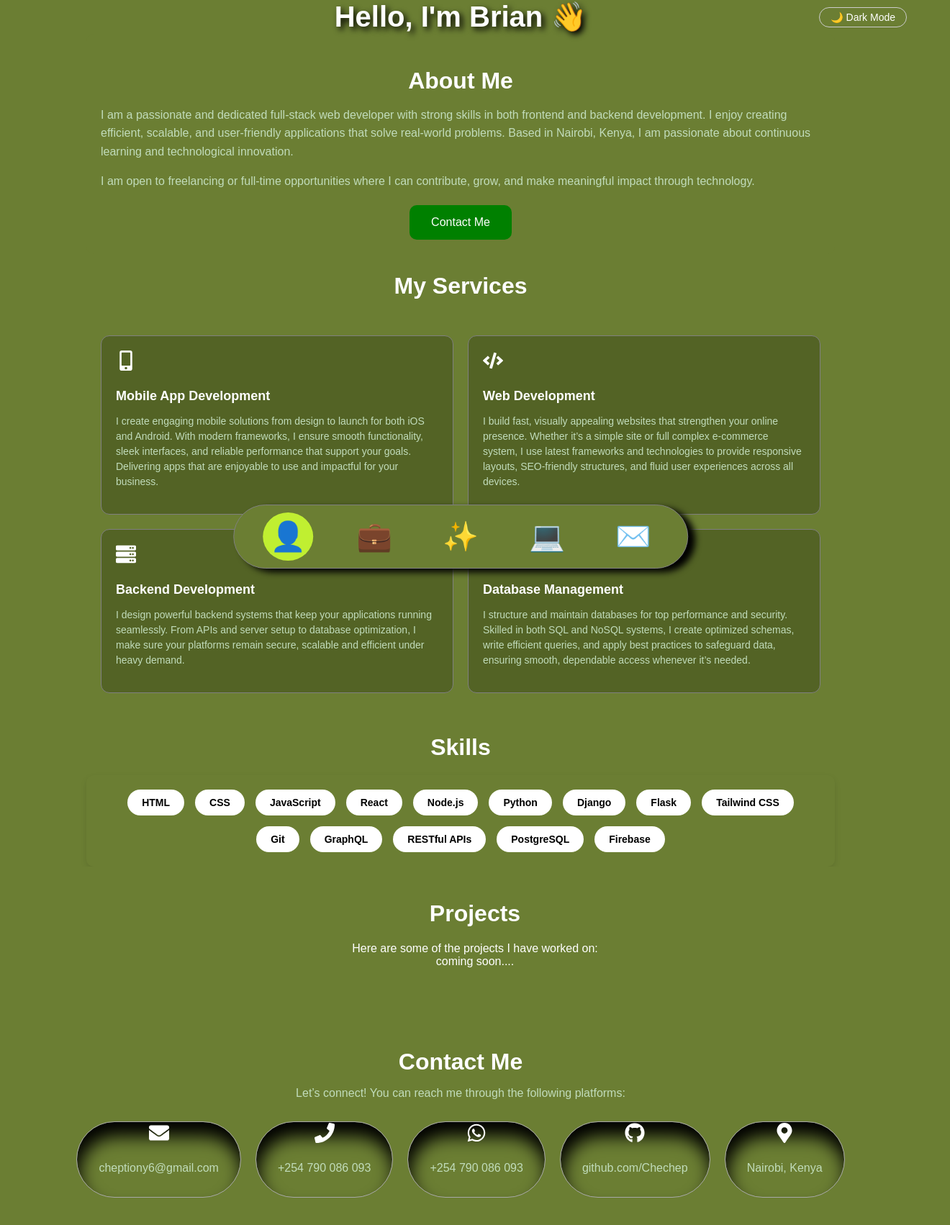
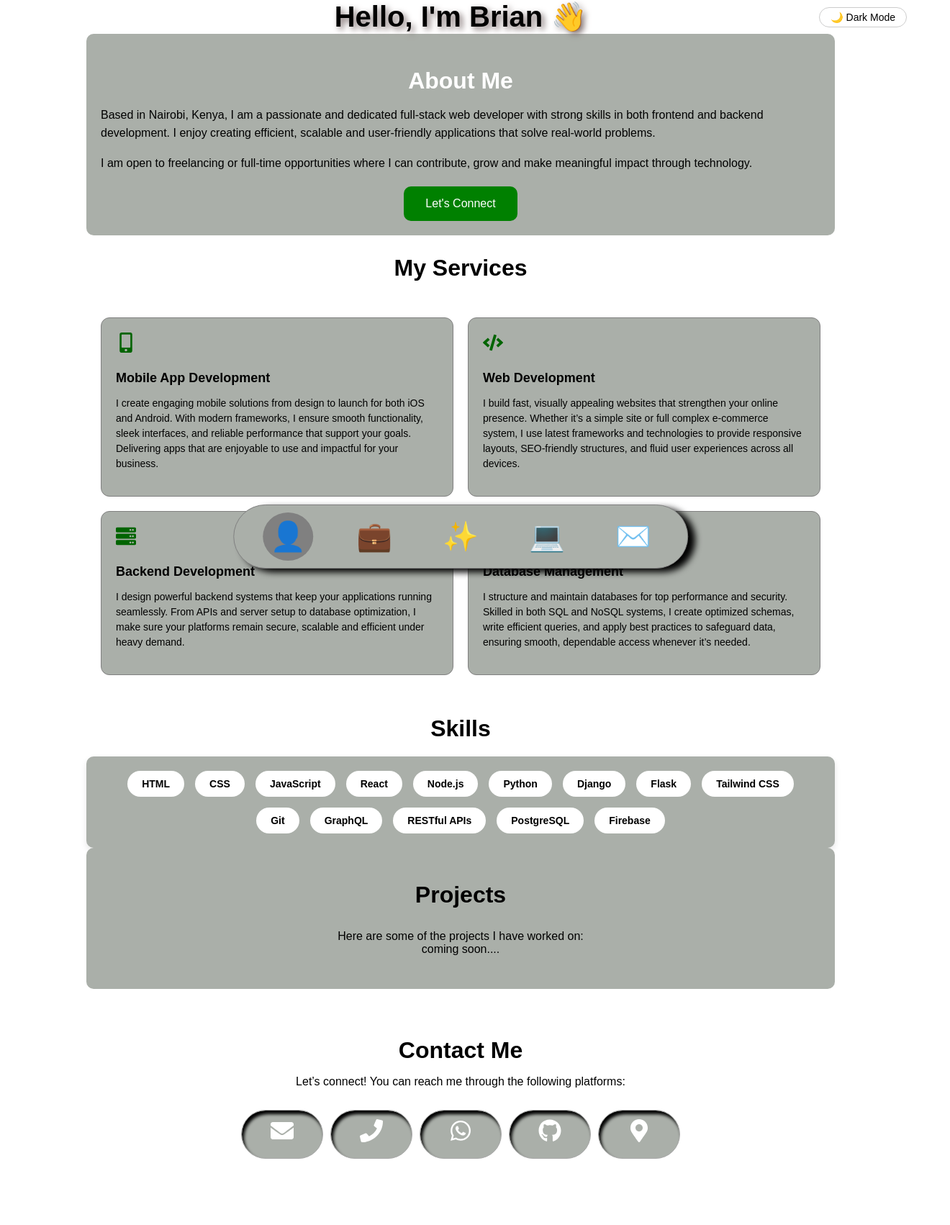
Before and after one commit to Chechep/cheptiony, a React (Vite) app: page / in a window 1280 px wide. Shown: the top 1702 px of the page at 72% size, 1320 px wide, since content can reach past the window. Built offline with nearby package versions, Linux system fonts and the light colour scheme; the HTML template or start-up script is replaced by a standard one.

Commit message:
updating styles

```diff
--- a/src/components/contact.css
+++ b/src/components/contact.css
@@ -1,62 +1,54 @@
 .contact-page {
     padding: 40px;
     text-align: center;
-    color: white;
-    background-color: rgba(107, 126, 51);
     padding-bottom: 120px;
   }
 
   .contact-page h1 {
     font-size: 32px;
     margin-bottom: 10px;
-    color: white;
+    color: black;
   }
 
   .contact-page p {
     margin-bottom: 30px;
     font-size: 16px;
-    color: rgb(193, 220, 187);
+    color: black;
   }
 
   .contact-methods {
     display: flex;
     justify-content: center;
-    gap: 20px;
+    gap: 10px;
     flex-wrap: wrap;
   }
 
-  .contact-info {
-    flex-direction: column;
-    align-items: center;
-    margin-bottom: 20px;
-    gap: 20px;
-    display: flex;
-  }
-
   .contact-card {
-    background-color: rgba(107, 126, 51);
-    padding: 1px 30px;
+    background-color: rgb(170, 175, 169);
+    padding: 12px 40px;
     border-radius: 100px;
     display: flex;
     flex-direction: column;
     align-items: center;
     text-decoration: none;
-    text-emphasis-color: white;
     font-size: 16px;
     border: 1px solid darkgrey;
-    box-shadow: inset 3px 20px 25px rgb(0, 0, 0);
+    box-shadow: inset 3px 5px 4px black;
     cursor: pointer;
     transition: transform 0.3s ease, box-shadow 0.3s ease;
   }
 
+  .contact-detail {
+    display: none;
+  }
+
   .contact-card:hover {
     transform: translateY(-5px);
-    box-shadow: 0 0 15px rgb(47, 255, 0);
-    color: rgb(47, 255, 0);
+    box-shadow: 0 8px 15px black ;
   }
 
   .contact-icon {
-    font-size: 28px;
+    font-size: 2rem;
     margin-bottom: 10px;
     color: white;
   }
--- a/src/components/header.css
+++ b/src/components/header.css
@@ -1,7 +1,7 @@
 .header-title h1 {
     font-size: 2.5rem; /* Adjust font size as needed */
-    color: white; /* Adjust text color */
-    text-shadow: 4px 4px 9px rgb(0, 0, 0); /* Optional: add a shadow for better visibility */
+    color: black; /* Adjust text color */
+    text-shadow: 4px 4px 9px rgb(129, 115, 115); /* Optional: add a shadow for better visibility */
     margin: 0; /* Remove default margin */
 }
 
@@ -9,7 +9,7 @@
     display: flex;
     align-items: center;
     gap: 50px;
-    background-color: rgba(107, 126, 51);
+    background-color: rgb(170, 175, 169);
     padding: 10px 40px;
     border-radius: 50px;
     border: 1px solid grey;
@@ -48,7 +48,7 @@
   }
 
   .nav-btn.active {
-    background: rgb(192, 239, 49);
+    background: grey;
     color: white;
   }
 
--- a/src/components/profile.css
+++ b/src/components/profile.css
@@ -3,8 +3,8 @@
     margin: 0 auto;
     padding: 20px;
     font-family: Arial, sans-serif;
-    color: rgb(193, 220, 187);
-    background-color: rgba(107, 126, 51);
+    color: black;
+    background-color: rgb(170, 175, 169);
     border-radius: 10px;
   }
 
@@ -19,7 +19,6 @@
     line-height: 1.6;
     margin-bottom: 15px;
     font-size: 16px;
-    color: rgb(193, 220, 187);
   }
 
   .contact-button-container {
--- a/src/components/profile.jsx
+++ b/src/components/profile.jsx
@@ -10,21 +10,20 @@ const Profile = () => {
 
       <div className="profile-content">
         <p>
-          I am a passionate and dedicated full-stack web developer with strong
+          Based in Nairobi, Kenya, I am a passionate and dedicated full-stack web developer with strong
           skills in both frontend and backend development. I enjoy creating
-          efficient, scalable, and user-friendly applications that solve
-          real-world problems. Based in Nairobi, Kenya, I am passionate about
-          continuous learning and technological innovation.
+          efficient, scalable and user-friendly applications that solve
+          real-world problems.
         </p>
         <p>
           I am open to freelancing or full-time opportunities where I can
-          contribute, grow, and make meaningful impact through technology.
+          contribute, grow and make meaningful impact through technology.
         </p>
 
         {/* Contact Button */}
         <div className="contact-button-container">
           <a href="#contact" className="contact-button">
-            Contact Me
+            Let's Connect
           </a>
         </div>
       </div>
--- a/src/components/projects.css
+++ b/src/components/projects.css
@@ -1,32 +1,28 @@
 /* Projects container */
-.projects-content {
-    width: 100%; /* Full width */
-    margin: 0; /* Remove auto-centering */
+.projects-container {
+    max-width: 1000px;
+    margin: 0 auto;
     padding: 20px;
     font-family: Arial, sans-serif;
-    color: rgb(193, 220, 187);
-    background-color: rgba(107, 126, 51);
-    border-radius: 0; /* Remove border radius for full-width effect */
-    text-align: center; /* Center-align text */
+    color: black;
+    background-color: rgb(170, 175, 169);
+    border-radius: 10px;
 }
 
 /* Projects header */
 .projects-header h1 {
     font-size: 2rem;
-    margin-bottom: 15px;
-    color: white;
     text-align: center; /* Ensure header text is centered */
 }
 
 /* Projects paragraph */
 .projects-content p {
-    color: white;
-    padding: 5px 3px 10px;
+    padding: 10px;
     text-align: center; /* Center-align paragraph text */
 }
 
 /* Dark mode styles for projects */
-body.dark-mode .projects-content {
+body.dark-mode .projects-container {
     background-color: #1e1e1e; /* Dark background */
     color: #ffffff; /* Light text */
 }
@@ -35,6 +31,6 @@ body.dark-mode .projects-header h1 {
     color: #ffffff; /* Light text for header */
 }
 
-body.dark-mode .projects-content p {
+body.dark-mode .projects-container p {
     color: #cccccc; /* Light text for paragraphs */
 }
--- a/src/components/projects.jsx
+++ b/src/components/projects.jsx
@@ -3,13 +3,15 @@ import "./projects.css"; // Import CSS for styling
 
 const Projects = () => {
     return (
-        <div className="projects-content">
+        <div className="projects-container">
             <div className="projects-header">
                 <h1>Projects</h1>
             </div>
+            <div className="projects-content">
             <p>Here are some of the projects I have worked on: <br />
             coming soon....
             </p>
+            </div>
         </div>
     );
 }
--- a/src/components/services.css
+++ b/src/components/services.css
@@ -17,8 +17,7 @@
 
 /* Service card styles */
 .service-card {
-  background-color: rgb(83, 99, 37);
-  color: white;
+  background-color: rgb(170, 175, 169);
   border-radius: 12px;
   padding: 20px;
   transition: transform 0.3s ease, box-shadow 0.3s ease, border-color 0.3s ease;
@@ -29,25 +28,25 @@
 
 .service-card:hover {
   transform: translateY(-6px);
-  box-shadow: 0 0 40px rgb(225, 255, 0); /* glowing effect */
+  box-shadow: 0 0 40px rgb(0, 255, 0); /* glowing effect */
 }
 
 .service-icon {
   font-size: 28px;
   margin-bottom: 12px;
-  color: white;
+  color: darkgreen;
 }
 
 .service-card h3 {
   font-size: 18px;
   margin-bottom: 10px;
-  color: white;
+  color: black;
 }
 
 .service-card p {
   font-size: 14px;
   line-height: 1.5;
-  color: rgb(193, 220, 187);
+  color: black;
 }
 
 .services-header {
--- a/src/components/skills.css
+++ b/src/components/skills.css
@@ -7,7 +7,7 @@
   flex-wrap: wrap;
   gap: 15px;
   justify-content: center; /* Center the badges */
-  background-color: rgba(107, 126, 51);
+  background-color: rgb(170, 175, 169);
   border-radius: 10px;
   box-shadow: 0 4px 8px rgba(0, 0, 0, 0.1); /* Subtle shadow */
 }
@@ -22,21 +22,16 @@
   transition: transform 0.2s ease, background-color 0.2s ease;
 }
 
-.skill-badge:hover {
-  transform: scale(1.05);
-  background-color: rgb(155, 232, 155); /* Light red on hover */
-}
-
 h1 {
   text-align: center;
   font-size: 2rem;
-  color: white;
   margin-bottom: 20px;
 }
 /* Dark mode styles for skills */
 body.dark-mode .skills-container {
   background-color: #1e1e1e; /* Dark background for skills container */
   color: #ffffff; /* Light text */
+
 }
 
 body.dark-mode .skill-badge {
--- a/src/index.css
+++ b/src/index.css
@@ -2,8 +2,8 @@ html, body {
     height: 100%;
     margin: 0;
     padding: 0;
-    background-color: rgb(107, 126, 51); /* black background */
-    color: white;            /* optional: makes text readable */
+    background-color: white; /* default background color */
+    color: black;            /* optional: makes text readable */
   }
     body {
         font-family: Arial, sans-serif;
```
